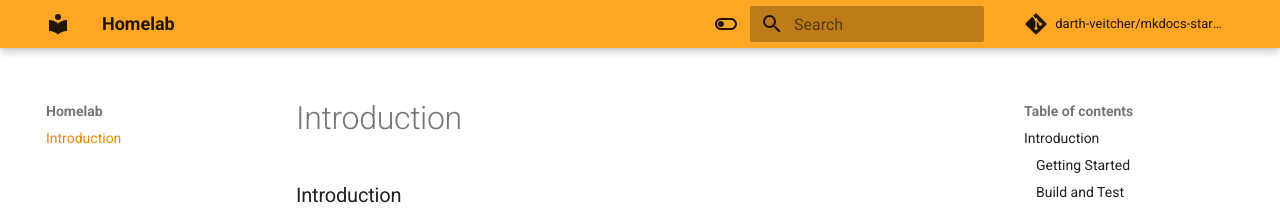
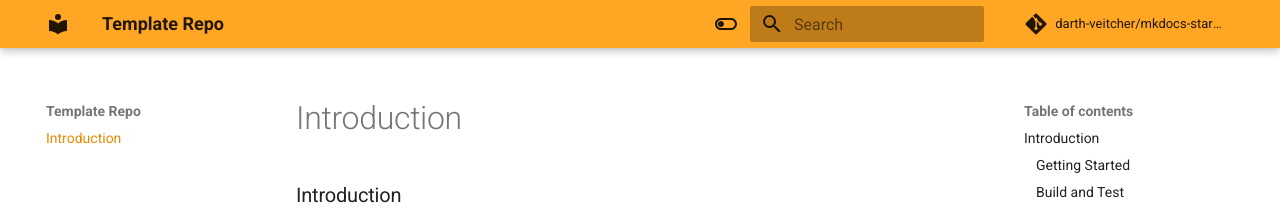
Before and after one commit to darth-veitcher/mkdocs-starter, an MkDocs documentation site: the page built from docs_src/index.md, in a window 1280 px wide. Shown: the top 208 px of the page. Built offline with MkDocs 1.6.1 and Material for MkDocs 9.7.7, drawn with Linux system fonts in a browser that asks for light colours; nearby versions of some CDN libraries; some web fonts are replaced; comment, search, counter and statistics services are not loaded.

Commit message:
change site title and description

```diff
--- a/mkdocs.yml
+++ b/mkdocs.yml
@@ -1,6 +1,6 @@
 # Project information
-site_name: Homelab
-site_description: 'An overkill homelab setup'
+site_name: Template Repo
+site_description: 'Make documentation easy'
 
 
 # Nav
```
